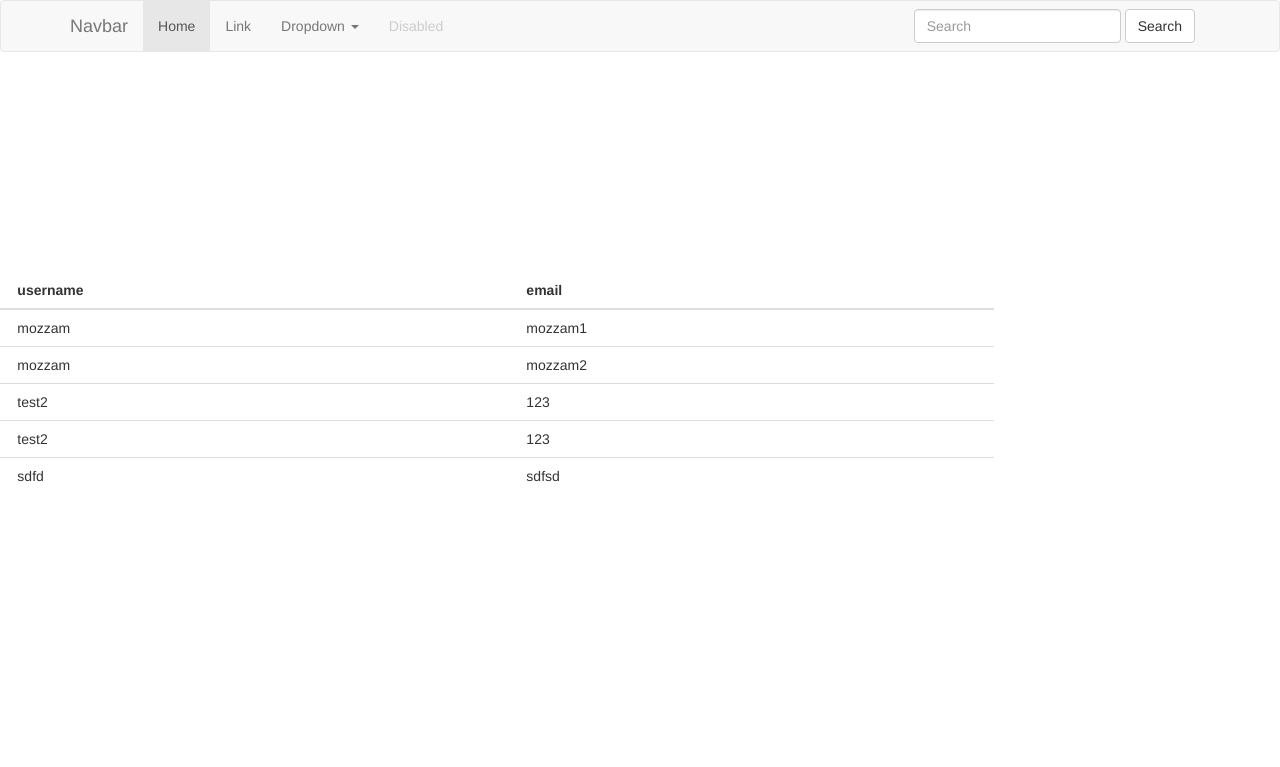
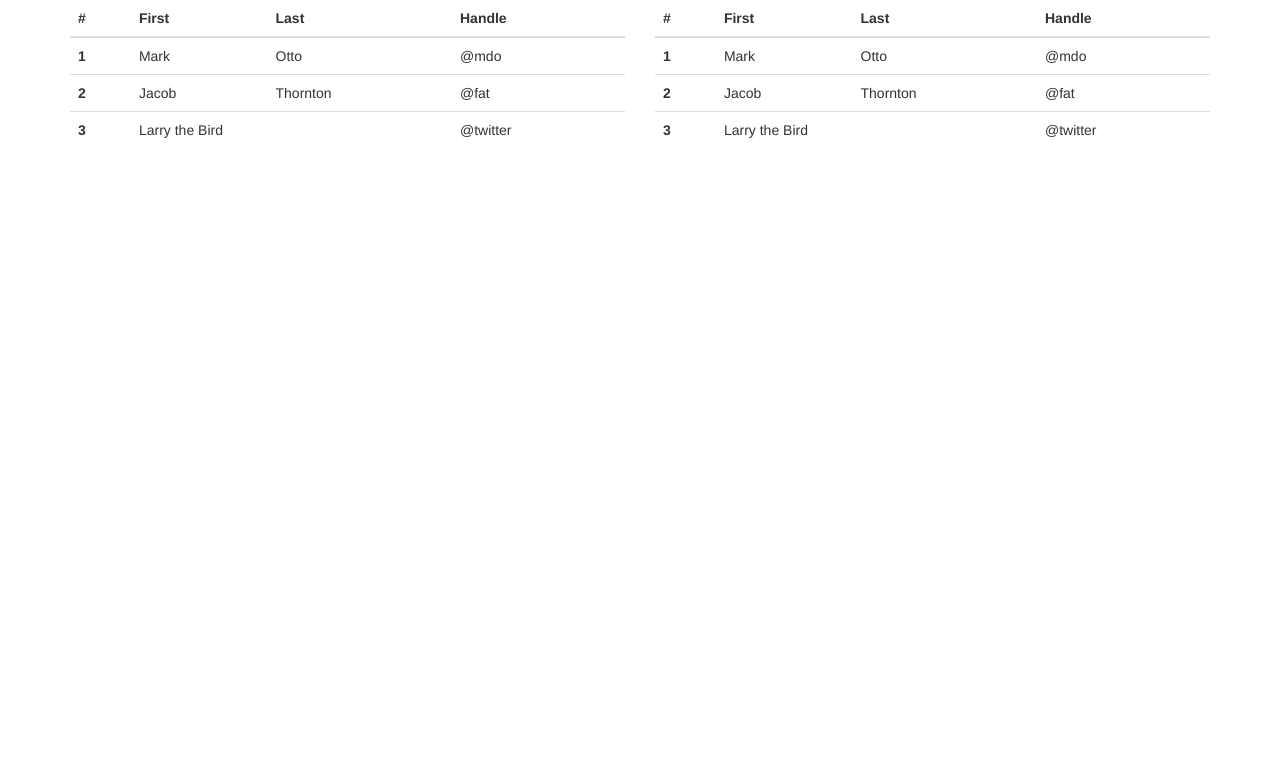
Before and after one commit to mozzam123/Trading, a Django app: page /home/ in a window 1280 px wide. Shown: the top 767 px of the page. Run offline with Django 4.2, Linux system fonts and the light colour scheme; data comes from the database, SQL or seed files in the repository; some libraries are stand-ins or nearby versions.

Commit message:
made two brute table using bootstrap

```diff
--- /dev/null
+++ b/project/accounts/static/accounts/css/home.css
@@ -0,0 +1,6 @@
+.divtable{
+    height: 400px;
+    width: 400px;
+    margin-left: 200px;
+    margin-top: 200px;
+}
--- a/project/accounts/templates/home.html
+++ b/project/accounts/templates/home.html
@@ -1,100 +1,112 @@
+{% load static %}
+
 <!DOCTYPE html>
 <html lang="en">
   <head>
+    <meta charset="UTF-8" />
+    <meta name="viewport" content="width=device-width, initial-scale=1.0" />
+    <link rel="stylesheet" type="text/css" href="{% static 'accounts/css/home.css' %}">
+
+
     <!-- Latest compiled and minified CSS -->
     <link
       rel="stylesheet"
-      href="https://maxcdn.bootstrapcdn.com/bootstrap/3.4.1/css/bootstrap.min.css"
+      href="https://cdn.jsdelivr.net/npm/bootstrap@3.3.7/dist/css/bootstrap.min.css"
+      integrity="sha384-BVYiiSIFeK1dGmJRAkycuHAHRg32OmUcww7on3RYdg4Va+PmSTsz/K68vbdEjh4u"
+      crossorigin="anonymous"
     />
-    <meta charset="UTF-8" />
-    <meta name="viewport" content="width=device-width, initial-scale=1.0" />
+
+    <!-- Optional theme -->
+    <link
+      rel="stylesheet"
+      href="https://cdn.jsdelivr.net/npm/bootstrap@3.3.7/dist/css/bootstrap-theme.min.css"
+      integrity="sha384-rHyoN1iRsVXV4nD0JutlnGaslCJuC7uwjduW9SVrLvRYooPp2bWYgmgJQIXwl/Sp"
+      crossorigin="anonymous"
+    />
+
+    <!-- Latest compiled and minified JavaScript -->
+    <script
+      src="https://cdn.jsdelivr.net/npm/bootstrap@3.3.7/dist/js/bootstrap.min.js"
+      integrity="sha384-Tc5IQib027qvyjSMfHjOMaLkfuWVxZxUPnCJA7l2mCWNIpG9mGCD8wGNIcPD7Txa"
+      crossorigin="anonymous"
+    ></script>
     <title>Document</title>
   </head>
   <body>
-    <nav class="navbar navbar-default">
-      <!-- Use navbar-default for Bootstrap 3 -->
     <div class="container">
-        <div class="navbar-header">
-          <button
-            type="button"
-            class="navbar-toggle"
-            data-toggle="collapse"
-            data-target="#navbarSupportedContent"
-          >
-            <span class="icon-bar"></span>
-            <span class="icon-bar"></span>
-            <span class="icon-bar"></span>
-          </button>
-          <a class="navbar-brand" href="#">Navbar</a>
-        </div>
-        <div class="collapse navbar-collapse" id="navbarSupportedContent">
-          <ul class="nav navbar-nav">
-            <li class="active">
-              <a href="#">Home <span class="sr-only">(current)</span></a>
-            </li>
-            <li><a href="#">Link</a></li>
-            <li class="dropdown">
-              <a
-                href="#"
-                class="dropdown-toggle"
-                data-toggle="dropdown"
-                role="button"
-                aria-haspopup="true"
-                aria-expanded="false"
-                >Dropdown <span class="caret"></span
-              ></a>
-              <ul class="dropdown-menu">
-                <li><a href="#">Action</a></li>
-                <li><a href="#">Another action</a></li>
-                <li class="divider"></li>
-                <li><a href="#">Something else here</a></li>
-              </ul>
-            </li>
-            <li class="disabled"><a href="#">Disabled</a></li>
-          </ul>
-          <form class="navbar-form navbar-right" role="search">
-            <div class="form-group">
-              <input
-                type="text"
-                class="form-control"
-                placeholder="Search"
-                aria-label="Search"
-              />
-            </div>
-            <button type="submit" class="btn btn-default">Search</button>
-          </form>
-        </div>
-      </div>
-    </nav>
-    <div class="table-demo" style="padding-top: 200px; margin-left: -463px">
-      <div class="container container-fluid">
       <div class="row">
-          <div class="col-8 mt-5">
-            <!-- Add your data table here -->
+        <div class="col-md-6">
           <table class="table">
             <thead>
               <tr>
-                  {% for field in fields %}
-                  <th scope="col">{{field.verbose_name}}</th>
-                  {% endfor %}
+                <th scope="col">#</th>
+                <th scope="col">First</th>
+                <th scope="col">Last</th>
+                <th scope="col">Handle</th>
               </tr>
             </thead>
             <tbody>
-                {% for strategy in strategies %}
               <tr>
-                  <th scope="row">{{ forloop.counter }}</th>
-                  <td>{{ strategy.username }}</td>
-                  <td>{{ strategy.email }}</td>
+                <th scope="row">1</th>
+                <td>Mark</td>
+                <td>Otto</td>
+                <td>@mdo</td>
               </tr>
-                {% endfor %}
+              <tr>
+                <th scope="row">2</th>
+                <td>Jacob</td>
+                <td>Thornton</td>
+                <td>@fat</td>
+              </tr>
+              <tr>
+                <th scope="row">3</th>
+                <td colspan="2">Larry the Bird</td>
+                <td>@twitter</td>
+              </tr>
             </tbody>
           </table>
+
         </div>
-          <div class="col-4">
-            <!-- Add your content here on the right side of the panel -->
+        <div class="col-md-6">
+          <table class="table">
+            <thead>
+              <tr>
+                <th scope="col">#</th>
+                <th scope="col">First</th>
+                <th scope="col">Last</th>
+                <th scope="col">Handle</th>
+              </tr>
+            </thead>
+            <tbody>
+              <tr>
+                <th scope="row">1</th>
+                <td>Mark</td>
+                <td>Otto</td>
+                <td>@mdo</td>
+              </tr>
+              <tr>
+                <th scope="row">2</th>
+                <td>Jacob</td>
+                <td>Thornton</td>
+                <td>@fat</td>
+              </tr>
+              <tr>
+                <th scope="row">3</th>
+                <td colspan="2">Larry the Bird</td>
+                <td>@twitter</td>
+              </tr>
+            </tbody>
+          </table>
+
+        </div>
+
+      </div>
+      <div class="row">
+
       </div>
     </div>
-      </div>
+    <div class="divtable">
+
     </div>
   </body>
 </html>
```
Also changed, not shown: project/accounts/templates/backup.html (added, +102 -0 lines). Lines whose indentation alone changed are shown as unchanged.
